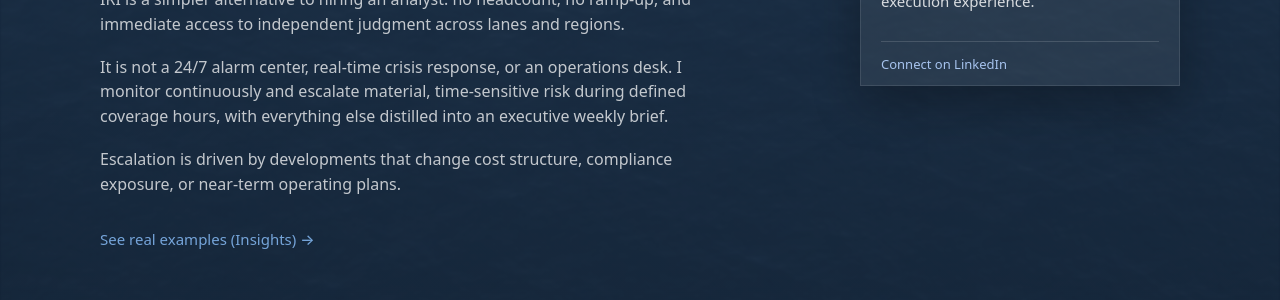
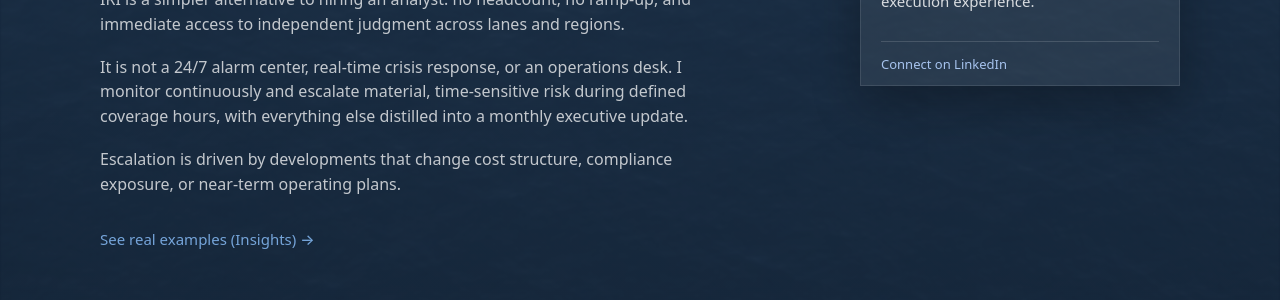
Before and after one commit to importrisk/import-risk-intelligence-site, a Jekyll site: the page built from index.html, in a window 1280 px wide. Shown: the part 1475-1775 px from the top of the page. Built offline with Jekyll 4.4.1, drawn with Linux system fonts in a browser that asks for light colours.

Commit message:
Update index.html

```diff
--- a/index.html
+++ b/index.html
@@ -123,8 +123,7 @@ description: Independent risk assessment for U.S. importers.
        IRI is a simpler alternative to hiring an analyst: no headcount, no ramp-up, and immediate access to independent judgment across lanes and regions.</p>
 
        <p class="section-text">
-       It is not a 24/7 alarm center, real-time crisis response, or an operations desk. I monitor continuously and escalate material, time-sensitive risk during defined coverage hours, with everything else distilled into an executive weekly brief.
-       </p>
+       It is not a 24/7 alarm center, real-time crisis response, or an operations desk. I monitor continuously and escalate material, time-sensitive risk during defined coverage hours, with everything else distilled into a monthly executive update.</p>
 
        <p class="section-text">
        Escalation is driven by developments that change cost structure, compliance exposure, or near-term operating plans.
```
